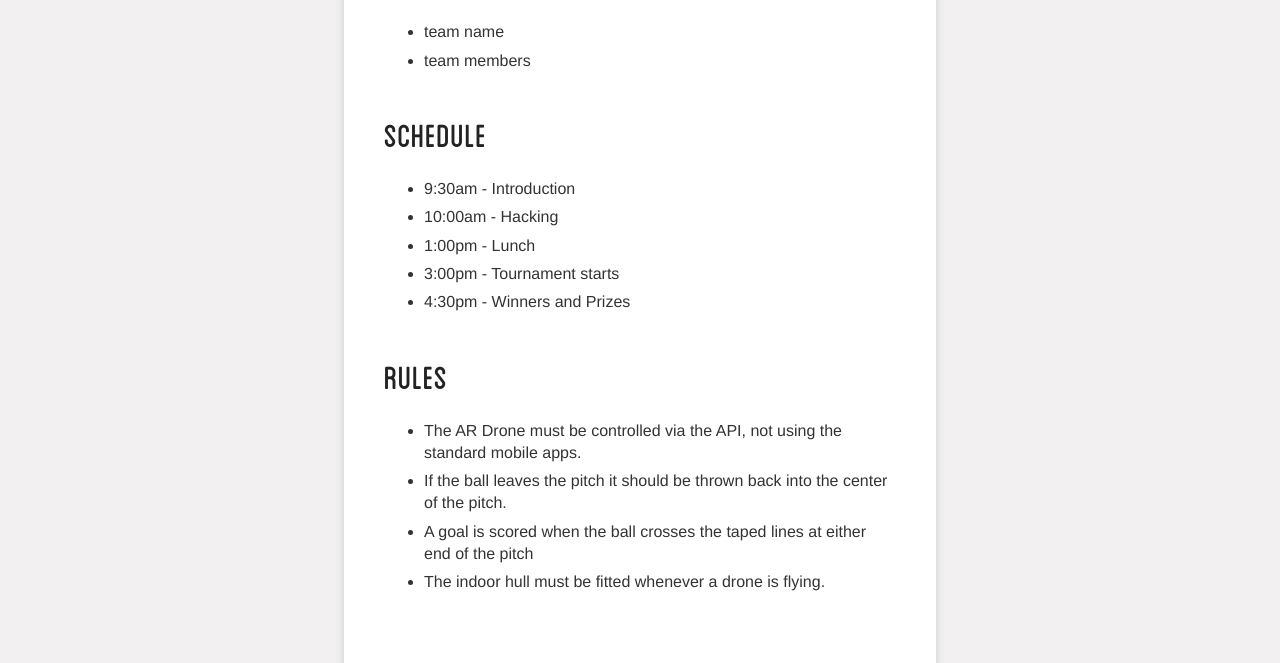
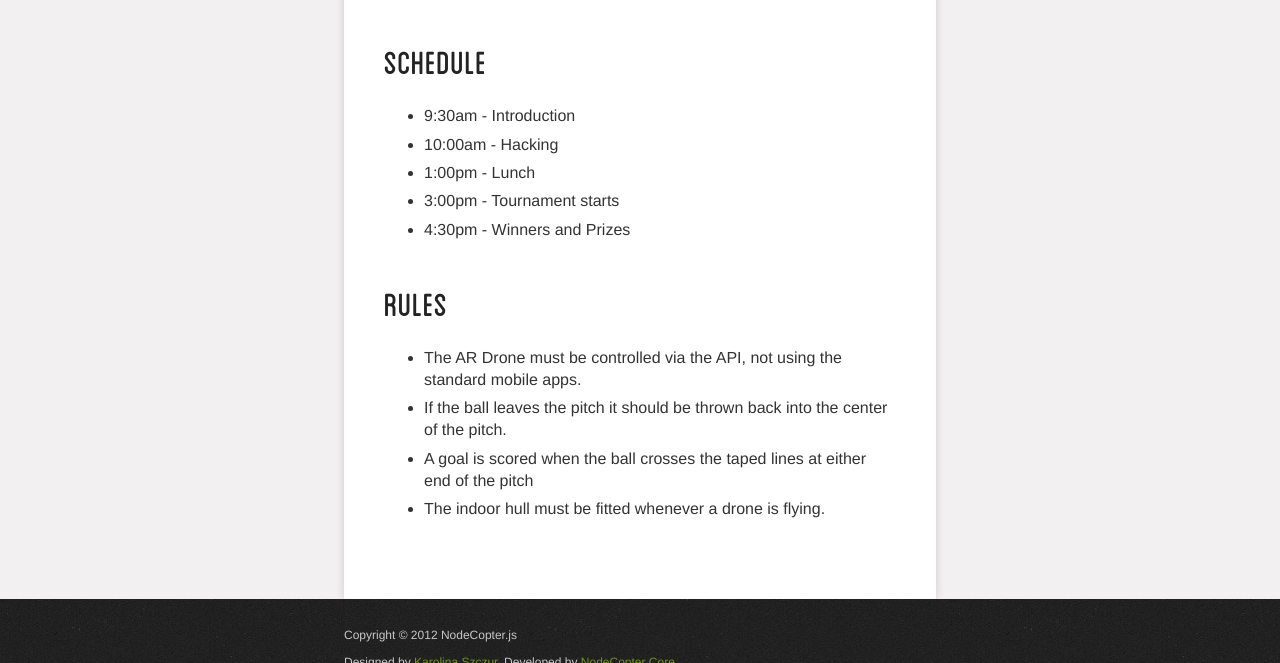
Before and after one commit to nodecopter/nodecopter.com, a Jekyll site: the page built from football.md, in a window 1280 px wide and 900 px high, scrolled down 1402 px, cut to the strip 237-900 px from the top of the window. Built offline with Jekyll 4.4.1, drawn with Linux system fonts in a browser that asks for light colours; Markdown is read by kramdown in place of the engine named in the settings.

Commit message:
Removed notes

```diff
--- a/football.md
+++ b/football.md
@@ -25,9 +25,6 @@ Register you're team of three below for the Knockout tournament:
 
 <iframe src="https://docs.google.com/forms/d/1KNuXqr1tUT8CodR19dmSOZJ0GUc3UdLYzDUFiwJN_VU/viewform?embedded=true" width="500" height="600" frameborder="0" marginheight="0" marginwidth="0">Loading...</iframe>
 
-* team name
-* team members
-
 ### Schedule
 
 * 9:30am - Introduction
```
